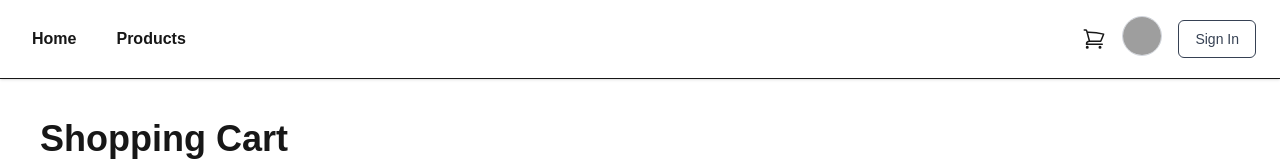
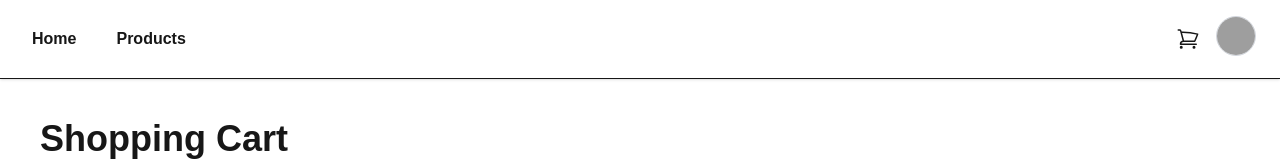
Before and after one commit to Hey-het/home_kitchen, a Next.js app: page /cart in a window 1280 px wide. Shown: the top 161 px of the page. Built offline with nearby package versions, Linux system fonts and the light colour scheme; no server answers; the database is empty; grey boxes are pictures that could not be loaded.

Commit message:
replace clerk with uuid

```diff
--- a/package.json
+++ b/package.json
@@ -16,7 +16,8 @@
     "react": "^19.0.0",
     "react-dom": "^19.0.0",
     "react-hot-toast": "^2.5.2",
-    "react-icons": "^5.5.0"
+    "react-icons": "^5.5.0",
+    "uuid": "^11.1.0"
   },
   "devDependencies": {
     "@eslint/eslintrc": "^3",
--- a/src/Components/Cart.jsx
+++ b/src/Components/Cart.jsx
@@ -36,17 +36,17 @@ export default function CartPage({ orderSumbit, placeOrder, deleteItem, quantity
 
   const sum = cartItems.reduce((acc, item) => acc + item.unit_price * (item.quantity || 1), 0);
 
-  const handleFormChange = (e) => {
-    const { name, value } = e.target;
-    setProfile({ ...profile, [name]: value });
-  };
+  // const handleFormChange = (e) => {
+  //   const { name, value } = e.target;
+  //   setProfile({ ...profile, [name]: value });
+  // };
 
-  const handlePlaceOrder = (e) => {
-    e.preventDefault();
-    setShowForm(false);
-    placeOrder(profile, cartItems);
-    setCartItems([]);
-  };
+  // const handlePlaceOrder = (e) => {
+  //   e.preventDefault();
+  //   setShowForm(false);
+  //   placeOrder(profile, cartItems);
+  //   setCartItems([]);
+  // };
 
   return (
     <div className="pb-10 px-4 md:px-10">
--- a/src/Components/Navbar.jsx
+++ b/src/Components/Navbar.jsx
@@ -1,37 +1,34 @@
 import Link from "next/link";
-import {
-  UserButton,
-  SignInButton,
-  SignUpButton,
-  SignedIn,
-  SignedOut,
-} from "@clerk/nextjs";
-import { auth } from "@clerk/nextjs/server";
+// import {
+//   UserButton,
+//   SignInButton,
+//   SignedIn,
+//   SignedOut,
+// } from "@clerk/nextjs";
+import { cookies } from "next/headers";
 import { ShoppingCartIcon } from "@heroicons/react/24/outline";
 
+export default async function NavBar({ orderSumbit }) {
+  const cookieStore =await cookies();
+  const sessionId =  cookieStore.get("session_id")?.value;
 
-
-export default async function NavBar({orderSumbit}) {
-  const { userId } = await auth();
-  const profile = "/profile/" + userId;
-  // const cartItems = await getCartItems(userId);
+  const profile = "/profile/" + sessionId;  // replaced userId with sessionId
 
   const items = typeof orderSumbit === "function" ? await orderSumbit() : orderSumbit;
+
   const totalItems = Array.isArray(items)
     ? items.reduce((acc, item) => acc + Number(item.quantity || 1), 0)
     : 0;
-
-
 
   return (
     <header className="border-b bg-white shadow-sm">
       <div className="mx-auto flex max-w-7xl items-center justify-between px-6 py-4">
         {/* Left side nav */}
         <div className="flex items-center gap-6">
-          <Link href="/" className="font-semibold hover:underline  ml-2 mr-2 ">
+          <Link href="/" className="font-semibold hover:underline ml-2 mr-2">
             Home
           </Link>
-          <Link href="/menu" className=" font-semibold hover:underline  ml-2 mr-2 ">
+          <Link href="/menu" className="font-semibold hover:underline ml-2 mr-2">
             Products
           </Link>
         </div>
@@ -39,12 +36,7 @@ export default async function NavBar({orderSumbit}) {
         {/* Right side nav */}
         <div className="flex items-center gap-4">
           {/* Cart */}
-          {/* <CartCount /> */}
-           {/* <CartCount cartCount={orderSumbit} /> */}
-            <Link
-                href="/cart"
-                className="relative inline-block"
-            >
+          <Link href="/cart" className="relative inline-block">
             <ShoppingCartIcon className="h-6 w-6" />
             {totalItems > 0 && (
               <span className="absolute -top-1 -right-2 bg-green-600 text-white text-xs font-bold rounded-full px-2 py-0.5 min-w-[1.25rem] text-center">
@@ -52,7 +44,6 @@ export default async function NavBar({orderSumbit}) {
               </span>
             )}
           </Link>
-
 
           {/* Profile */}
           <div className="relative group">
@@ -68,14 +59,16 @@ export default async function NavBar({orderSumbit}) {
               <Link href={profile}>
                 <div className="flex justify-between items-center px-2 py-2 text-sm text-gray-700 hover:bg-gray-100 rounded-md cursor-pointer">
                   <span>Profile</span>
-                  <span className="ml-2 rounded bg-green-100 px-2 py-0.5 text-xs text-green-800">New</span>
+                  <span className="ml-2 rounded bg-green-100 px-2 py-0.5 text-xs text-green-800">
+                    New
+                  </span>
                 </div>
               </Link>
             </div>
           </div>
 
           {/* Auth Buttons */}
-          <SignedIn>
+          {/* <SignedIn>
             <UserButton afterSignOutUrl="/" />
           </SignedIn>
           <SignedOut>
@@ -84,11 +77,7 @@ export default async function NavBar({orderSumbit}) {
                 Sign In
               </button>
             </SignInButton>
-
-              {/* <button className="rounded-md border px-4 py-2 text-sm text-gray-700 hover:bg-gray-100">
-                Sign Up
-              </button> */}
-          </SignedOut>
+          </SignedOut> */}
         </div>
       </div>
     </header>
--- a/src/app/cart/page.js
+++ b/src/app/cart/page.js
@@ -1,73 +1,57 @@
 import CartPage from "@/Components/Cart";
-import Checkout from "@/Components/Checkout";
 import { db } from "@/utils/dbConnection";
-import { auth } from "@clerk/nextjs/server";
-import NavBar from "@/Components/Navbar";
-
+import { cookies } from "next/headers";
 
 export default async function cartPage(profile) {
-    const { userId } = await auth();
-    let foodId;
+   const cookieStore = await cookies(); // ✅
+  const sessionId = cookieStore.get("session_id")?.value;
+
   const cartItems = (await db.query(`
     SELECT
       cart.id,
       cart.quantity,
       cart.total_price,
-                cart.user_id,
+      cart.session_id,
       food_items.img_src,
       food_items.unit_price,
       food_items.prod_name
     FROM cart
-            JOIN food_items
-            ON cart.food_id = food_items.food_id
-            WHERE cart.user_id=$1`, [userId])).rows;
-
+    JOIN food_items ON cart.food_id = food_items.food_id
+    WHERE cart.session_id = $1
+  `, [sessionId])).rows;
 
   async function deleteCartItem(id) {
     "use server";
-        await db.query(
-            `DELETE FROM cart WHERE id= $1`,
-            [id]
-        );
+    await db.query(`DELETE FROM cart WHERE id = $1`, [id]);
   }
 
   async function placeOrderOnServer(items) {
     "use server";
+    // Assuming you want to store session_id here instead of user_id
     await db.query(`
-                INSERT INTO customer(full_name, email, phone_number, user_id)
-                VALUES($1, $2, $3, $4)`, [items.fullName, items.email, items.phone, userId]);
+      INSERT INTO customer(full_name, email, phone_number, session_id)
+      VALUES ($1, $2, $3, $4)
+    `, [items.fullName, items.email, items.phone, sessionId]);
 
-        await db.query(`DELETE FROM cart WHERE user_id = $1`, [userId]);
-
-        // console.log(items.fullName, items.email, items.phone);
-
-    };
+    await db.query(`DELETE FROM cart WHERE session_id = $1`, [sessionId]);
+  }
 
   async function quantityUpdate(items) {
     "use server";
     await db.query(
-            `UPDATE cart SET quantity = $1, total_price = $2 WHERE id = $3 AND user_id = $4`,
-            [items.quantity, items.total_price, items.id, userId]
+      `UPDATE cart SET quantity = $1, total_price = $2 WHERE id = $3 AND session_id = $4`,
+      [items.quantity, items.total_price, items.id, sessionId]
     );
-        // console.log("Quantity updated successfully");
-        // revalidatePath('/cart');
   }
 
   return (
     <>
-            {/* <NavBar orderSumbit={cartItems} /> */}
-
       <CartPage
         orderSumbit={cartItems}
         quantityUpdate={quantityUpdate}
         placeOrder={placeOrderOnServer}
         deleteItem={deleteCartItem}
-
-
       />
-
-
-
     </>
   );
 }
--- a/src/app/checkout/page.js
+++ b/src/app/checkout/page.js
@@ -1,53 +1,50 @@
 import Checkout from "@/Components/Checkout";
 import { db } from "@/utils/dbConnection";
-import { auth } from "@clerk/nextjs/server";
+import { cookies } from "next/headers";
 import { revalidatePath } from "next/cache";
 import { redirect } from "next/navigation";
 
+export default async function createPage({ params }) {
 
-export default async function createPage({ params}) {
-    const { userId } = await auth();
-    // console.log(userId);
+   const cookieStore = await cookies(); // ✅
+  const sessionId = cookieStore.get("session_id")?.value;
+
   const food_items = (
-        await db.query(`SELECT * FROM food_items WHERE route_name=$1`, [params.menudetails])
+    await db.query(`SELECT * FROM food_items WHERE route_name = $1`, [params.menudetails])
   ).rows;
-
 
   const cartItems = (await db.query(`
     SELECT
       cart.id,
       cart.quantity,
       cart.total_price,
-                cart.user_id,
+      cart.session_id,
       food_items.img_src,
       food_items.unit_price,
       food_items.prod_name
     FROM cart
-            JOIN food_items
-            ON cart.food_id = food_items.food_id
-            WHERE cart.user_id=$1`, [userId])).rows;
+    JOIN food_items ON cart.food_id = food_items.food_id
+    WHERE cart.session_id = $1
+  `, [sessionId])).rows;
 
   async function handleSumbitData(items) {
     "use server";
     await db.query(`
-                INSERT INTO customer(full_name, email, phone_number, user_id)
-                VALUES($1, $2, $3, $4)`, [items.fullName, items.email, items.phone, userId]);
+      INSERT INTO customer(full_name, email, phone_number, session_id)
+      VALUES ($1, $2, $3, $4)
+    `, [items.fullName, items.email, items.phone, sessionId]);
 
-        await db.query(`DELETE FROM cart WHERE user_id = $1`, [userId]);
+    await db.query(`DELETE FROM cart WHERE session_id = $1`, [sessionId]);
     revalidatePath("/checkout");
-        redirect("/checkout")
-
-    };
+    redirect("/checkout");
+  }
 
   return (
     <>
       <Checkout
         placeOrder={handleSumbitData}
         orderSumbit={cartItems}
-
       />
-
-
     </>
   );
 }
--- a/src/app/layout.js
+++ b/src/app/layout.js
@@ -6,7 +6,7 @@ import FooterPage from "@/Components/Footer";
 import Footer2 from "@/Components/Footer2";
 import { ClerkProvider } from "@clerk/nextjs";
 import { Toaster } from "react-hot-toast";
-import { auth } from "@clerk/nextjs/server";
+import { cookies } from "next/headers"; // get cookies in server components
 
 const geistSans = Geist({
   variable: "--font-geist-sans",
@@ -26,10 +26,13 @@ export const metadata = {
 };
 
 export default async function RootLayout({ children }) {
-   const { userId } = await auth();
+  // Get the guest session_id cookie from cookies
+  const cookieStore = await cookies();
+  const sessionId =  cookieStore.get("session_id")?.value;
 
   let cartItems = [];
-  if (userId) {
+
+  if (sessionId) {
     cartItems = (
       await db.query(
         `
@@ -37,19 +40,21 @@ export default async function RootLayout({ children }) {
           cart.id,
           cart.quantity,
           cart.total_price,
-          cart.user_id,
+          cart.session_id,
           food_items.img_src,
           food_items.unit_price,
           food_items.prod_name
         FROM cart
         JOIN food_items ON cart.food_id = food_items.food_id
-        WHERE cart.user_id = $1`,
-        [userId]
+        WHERE cart.session_id = $1
+      `,
+        [sessionId]
       )
     ).rows;
   }
+
   return (
-     <ClerkProvider>
+
       <html lang="en">
         <body
           className={`${geistSans.variable} ${geistMono.variable} antialiased`}
@@ -57,11 +62,10 @@ export default async function RootLayout({ children }) {
           <NavBar orderSumbit={cartItems} />
           {children}
           <Toaster position="top-center" />
-
-          <FooterPage/>
+          <FooterPage />
           <Footer2 />
         </body>
       </html>
-     </ClerkProvider>
+
   );
 }
--- a/src/app/menu/[menudetails]/page.js
+++ b/src/app/menu/[menudetails]/page.js
@@ -8,17 +8,26 @@ import Quantity from "@/Components/Quantity";
 import { revalidatePath } from "next/cache";
 import { redirect } from "next/navigation";
 import { auth } from "@clerk/nextjs/server";
+import { cookies } from "next/headers";
+
 
 export default async function MenuDetailsPage({ params }) {
   const { menudetails } = await params;
   const food_items = (await db.query(`SELECT * FROM food_items WHERE route_name=$1`, [menudetails])).rows;
 
+
+     const cookieStore = await cookies(); // ✅
+  const sessionId = cookieStore.get("session_id")?.value;
+
   async function insertData(quantity, total_price, food_id) {
     "use server";
-    const { userId } = await auth();
+    // const { userId } = await auth();
+
+    if (!sessionId) throw new Error("Session ID missing");
+
     await db.query(
-      `INSERT INTO cart (quantity,total_price,food_id,user_id) VALUES ($1, $2, $3,$4)`,
-      [quantity, total_price, food_id, userId]
+      `INSERT INTO cart (quantity, total_price, food_id, session_id) VALUES ($1, $2, $3, $4)`,
+      [quantity, total_price, food_id, sessionId]
     );
     revalidatePath('/checkout');
     redirect('/checkout');
@@ -26,13 +35,17 @@ export default async function MenuDetailsPage({ params }) {
 
   async function insertCart(quantity, total_price, food_id) {
     "use server";
-    const { userId } = await auth();
+    // const { userId } = await auth();
+
+
+    if (!sessionId) throw new Error("Session ID missing");
+
     await db.query(
-      `INSERT INTO cart (quantity,total_price,food_id,user_id) VALUES ($1, $2, $3,$4)`,
-      [quantity, total_price, food_id, userId]
+      `INSERT INTO cart (quantity,total_price,food_id,session_id) VALUES ($1, $2, $3,$4)`,
+      [quantity, total_price, food_id, sessionId]
     );
     // console.log("Data inserted successfully");
-      revalidatePath('/cart');
+    revalidatePath('/cart');
     redirect('/cart');
   }
 
--- a/src/middleware.js
+++ b/src/middleware.js
@@ -1,26 +1,26 @@
-import { clerkMiddleware, createRouteMatcher } from "@clerk/nextjs/server";
+import { NextResponse } from "next/server";
+import { v4 as uuidv4 } from "uuid";
 
-const isPublicRoute = createRouteMatcher([  "/",
-  // "/cart(.*)",
-  "/sign-in(.*)",
-  "/sign-up(.*)",
-  "/menu",
-  // "/menu(.*)",
-  // "/checkoutForm"
+export default async function middleware(request) {
+  const response = NextResponse.next();
+  const sessionId = request.cookies.get("session_id")?.value;
 
-]);
+  // If no session_id cookie, generate and set one
+  if (!sessionId) {
+    const newSessionId = uuidv4();
+    response.cookies.set("session_id", newSessionId, {
+      path: "/",
+      httpOnly: true,
+      maxAge: 60 * 60 * 24 * 30, // 30 days
+    });
+  }
 
-export default clerkMiddleware(async (auth, request) => {
-  if (!isPublicRoute(request)) {
-    await auth.protect();
-  }
-});
+  return response;
+}
 
 export const config = {
   matcher: [
-    // Skip Next.js internals and all static files, unless found in search params
     "/((?!_next|[^?]*\\.(?:html?|css|js(?!on)|jpe?g|webp|png|gif|svg|ttf|woff2?|ico|csv|docx?|xlsx?|zip|webmanifest)).*)",
-    // Always run for API routes
     "/(api|trpc)(.*)",
   ],
 };
```
Also changed, not shown: 1 other file (tests, documents, lock files or other folders). Lines whose indentation alone changed are shown as unchanged.
